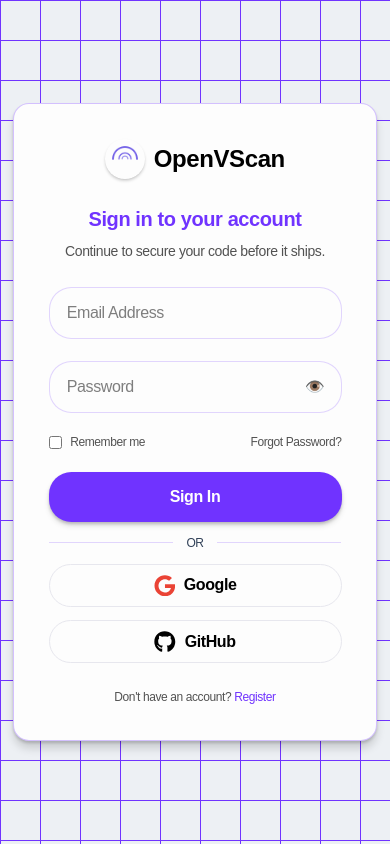
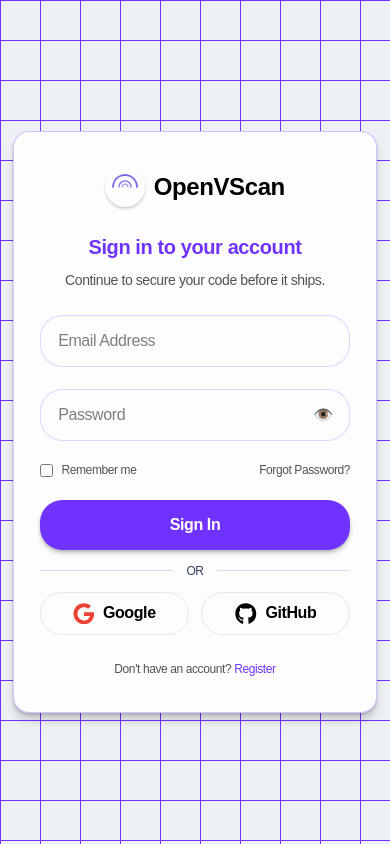
Before and after one commit to Buddhsen-tripathi/openvscan, a Next.js app in the folder web/: page /signin in a window 390 px wide. Built offline with nearby package versions, Linux system fonts and the light colour scheme.

Commit message:
UI Improvement

```diff
--- a/web/app/signin/page.tsx
+++ b/web/app/signin/page.tsx
@@ -1,4 +1,4 @@
-import SignInPage from "@/components/SigninPage/SigninAuth"
+import SignInPage from "@/components/SigninPage/SigninPage"
 export default async function Page(){
     return(
         <div>
--- a/web/components/SigninPage/SigninAuth.tsx
+++ b/web/components/SigninPage/SigninPage.tsx
@@ -25,7 +25,7 @@
 
       <div className="absolute inset-0 bg-[linear-gradient(theme(colors.primary/0.01)_1px,transparent_1px),linear-gradient(90deg,theme(colors.primary/0.01)_1px,transparent_1px)] bg-[size:40px_40px] pointer-events-none" />
 
-      <div className="relative bg-card rounded-2xl shadow-xl border border-primary/30 w-full max-w-full md:max-w-md p-8 mx-auto text-center z-10 animate-fade-in-up">
+      <div className="relative bg-card rounded-2xl shadow-xl border border-primary/30 w-full max-w-full sm:max-w-md px-6 py-8 sm:px-8 mx-auto text-center z-10 animate-fade-in-up">
         <div className="mb-6 flex items-center justify-center gap-2">
           <Image src="/logo.png" alt="Logo" width={40} height={40} className="rounded-lg shadow shadow-primary/30" />
           <h2 className="text-2xl font-bold text-foreground">OpenVScan</h2>
@@ -88,7 +88,7 @@
         </div>
 
         {/* Other Auth Options */}
-        <div className="flex flex-col gap-3 sm:flex-row">
+        <div className="flex gap-3 flex-row">
           <button className="w-full py-2 rounded-lg bg-card border border-border text-foreground font-semibold hover:bg-card-hover transition-all flex items-center justify-center gap-2 hover:cursor-pointer hover:bg-slate-200">
             <FaGoogle className="w-5 h-5 text-[#EA4335]" />
             <span className="inline xs:hidden">Google</span>
--- a/web/components/SignupPage/SignuPage.tsx
+++ b/web/components/SignupPage/SignuPage.tsx
@@ -24,7 +24,7 @@
       </div>
 
       <div className="absolute inset-0 bg-[linear-gradient(theme(colors.primary/0.01)_1px,transparent_1px),linear-gradient(90deg,theme(colors.primary/0.01)_1px,transparent_1px)] bg-[size:40px_40px] pointer-events-none" />
-      <div className="relative bg-card rounded-2xl shadow-xl border border-primary/30 w-full max-w-full md:max-w-md px-4 sm:px-6 py-6 md:py-8 mx-auto text-center z-10 animate-fade-in-up overflow-y-auto"
+      <div className="relative bg-card rounded-2xl shadow-xl border border-primary/30 w-full max-w-full sm:max-w-md px-8 sm:px-8 py-6 md:py-8 mx-auto text-center z-10 animate-fade-in-up overflow-y-auto"
            style={{ maxHeight: 'calc(100vh - 2rem)' }}
       >
         <div className="mb-6 flex items-center justify-center gap-2">
@@ -91,7 +91,7 @@
         </div>
 
         {/* Other Auth Options */}
-        <div className="flex flex-col gap-3 sm:flex-row">
+        <div className="flex gap-3 flex-row">
           <button className="w-full py-2 rounded-lg bg-card border border-border text-foreground font-semibold hover:bg-card-hover transition-all flex items-center justify-center gap-2 hover:cursor-pointer hover:bg-slate-200">
             <FaGoogle className="w-5 h-5 text-[#EA4335]" />
             <span className="inline xs:hidden">Google</span>
```
